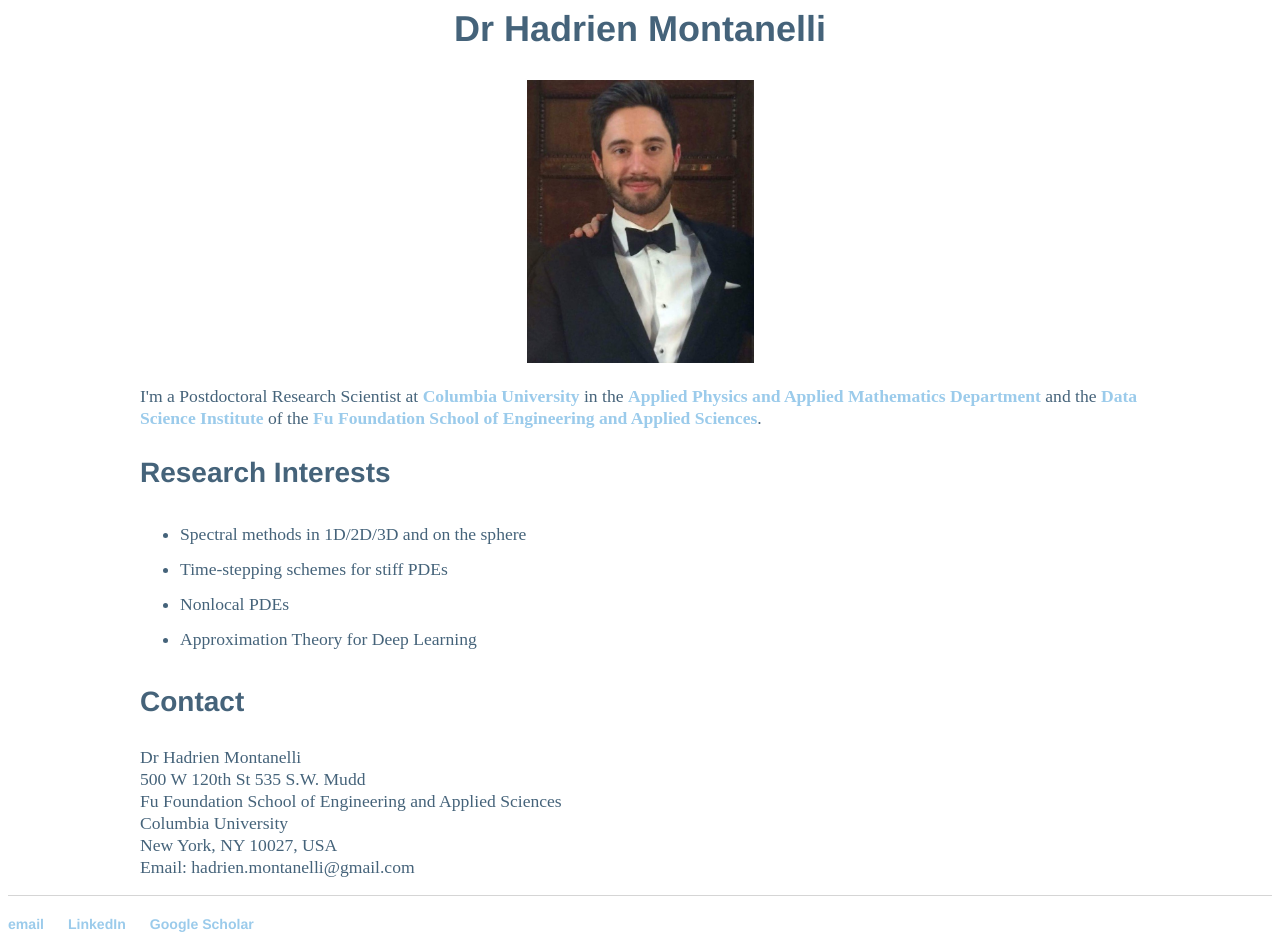
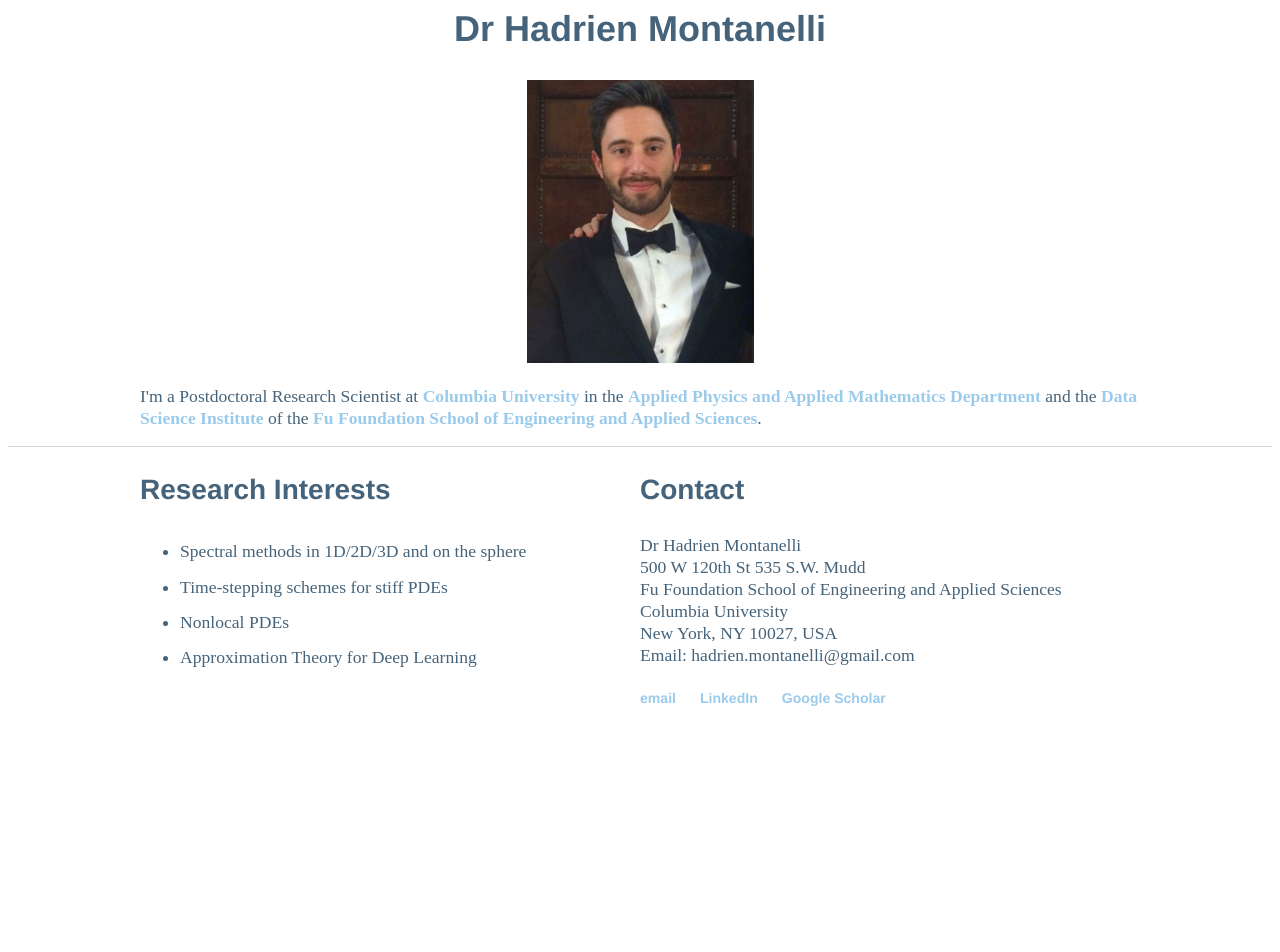
Before and after one commit to Hadrien-Montanelli/Hadrien-Montanelli.github.io, a Jekyll site: the page built from index.html, in a window 1280 px wide. Shown: the part 242-1194 px from the top of the page. Built offline with Jekyll 4.4.1, drawn with Linux system fonts in a browser that asks for light colours; after the commit the page ends 968 px from its top, so only the background shows below that.

Commit message:
Update index.html

```diff
--- a/index.html
+++ b/index.html
@@ -16,6 +16,7 @@ title: Hadrien Montanelli
  	in the <a href="http://apam.columbia.edu">Applied Physics and Applied Mathematics Department</a>
  	and the <a href="http://datascience.columbia.edu">Data Science Institute</a> of the
         <a href="http://engineering.columbia.edu">Fu Foundation School of Engineering and Applied Sciences</a>.
+	<div style="float: left; width: 50%;">
 		<h3>Research Interests</h3>
 		<ul>
 			<li>Spectral methods in 1D/2D/3D and on the sphere</li>
@@ -23,6 +24,8 @@ title: Hadrien Montanelli
 			<li>Nonlocal PDEs</li>
 			<li>Approximation Theory for Deep Learning</li>
 		</ul>
+	</div>
+	<div style="float: right; width: 50%;">
 		<h3>Contact</h3>
 		<p>Dr Hadrien Montanelli
 		<br>500 W 120th St 535 S.W. Mudd
@@ -30,4 +33,5 @@ title: Hadrien Montanelli
 		<br>Columbia University
 		<br>New York, NY 10027, USA
 		<br>Email: hadrien.montanelli@gmail.com</p>
+	</div>
 </div><!-- /.blurb -->
```
Lines whose indentation alone changed are shown as unchanged.
